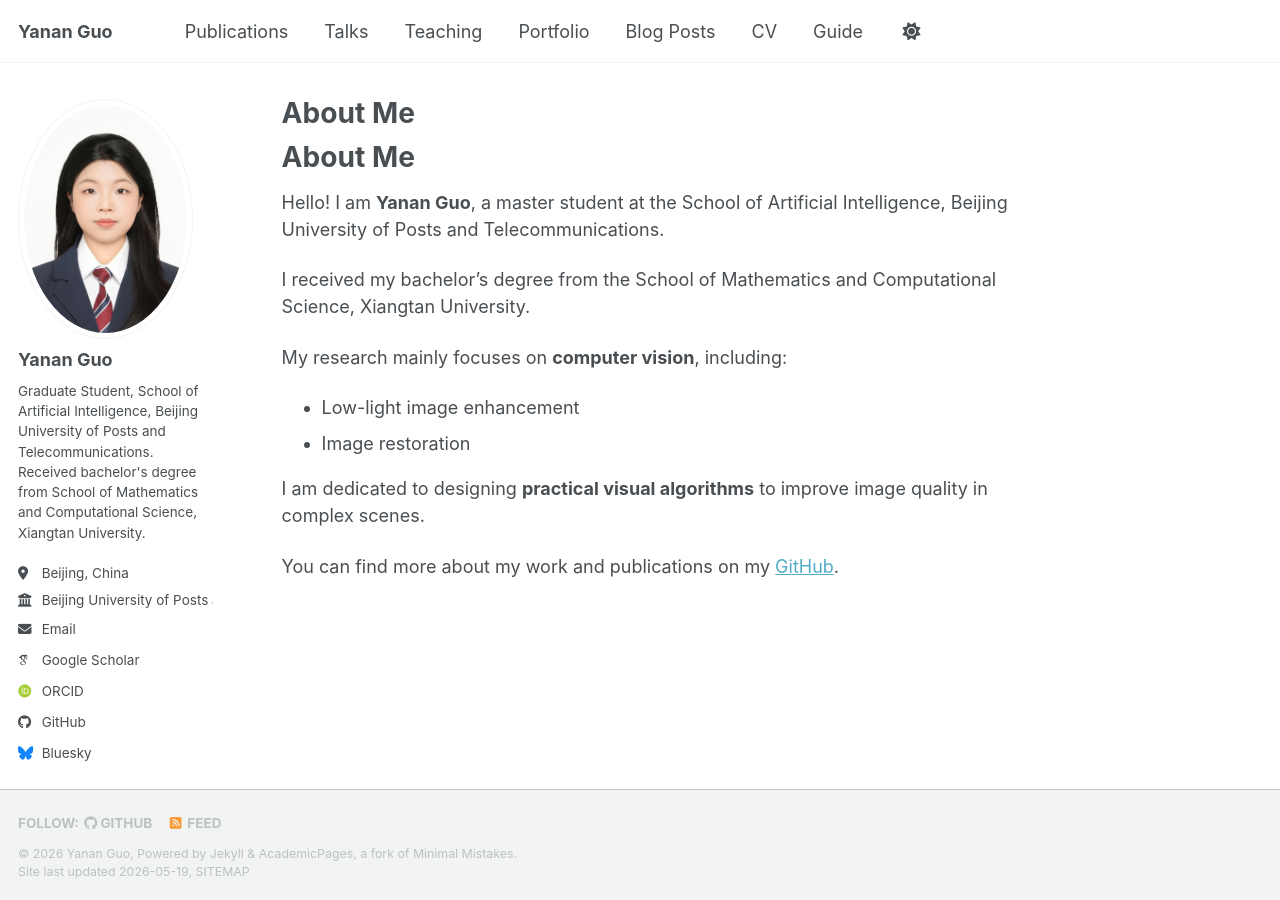
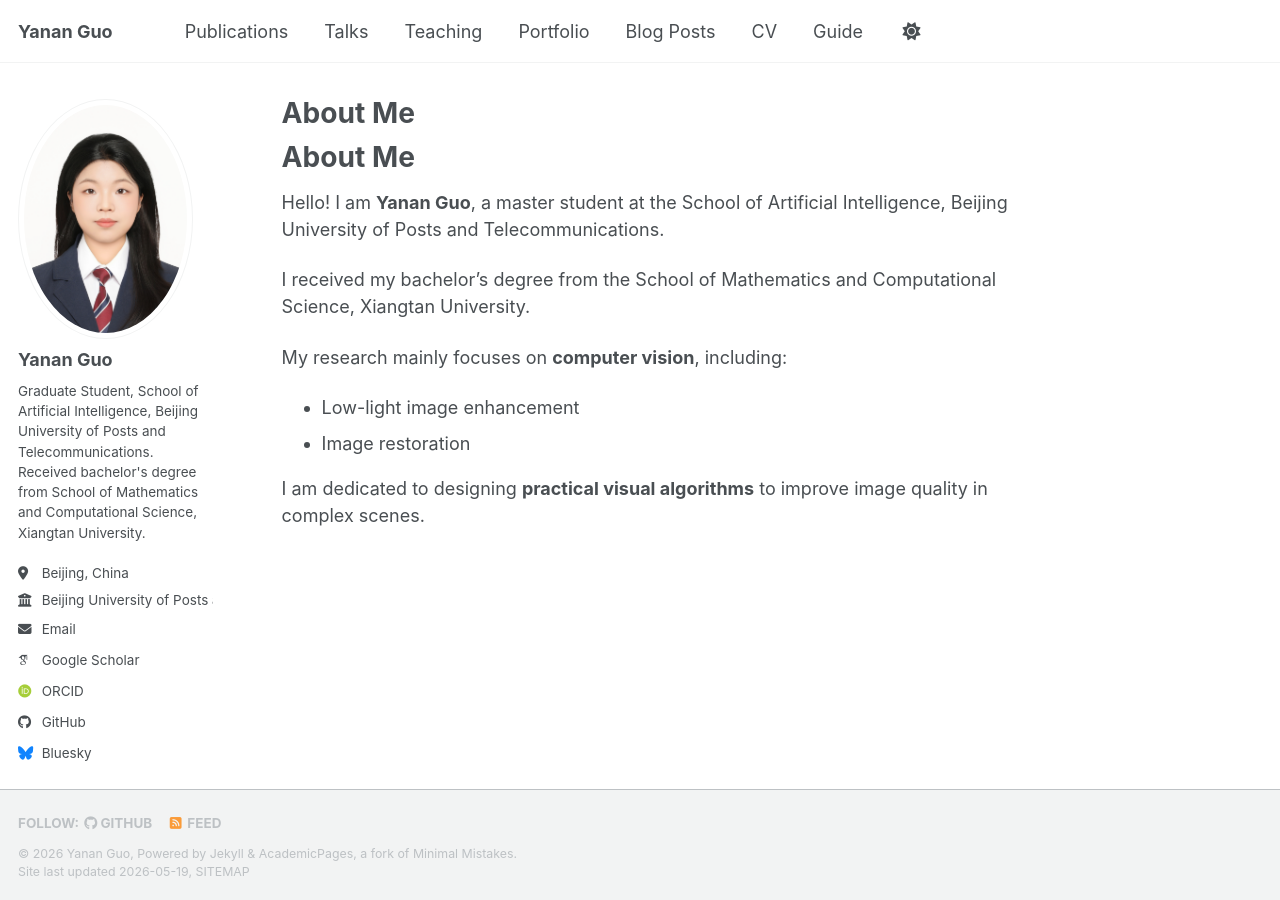
Before and after one commit to gyniy/gyniy.github.io, a Jekyll site: the page built from _pages/about.md, in a window 1280 px wide. Built offline with Jekyll 4.4.1, drawn with Linux system fonts in a browser that asks for light colours; some web fonts are replaced; a script bundle is joined from its source files by our own code; library files that are not in the unit come from our copies.

Commit message:
Update about.md

```diff
--- a/_pages/about.md
+++ b/_pages/about.md
@@ -16,5 +16,3 @@ My research mainly focuses on **computer vision**, including:
 - Image restoration
 
 I am dedicated to designing **practical visual algorithms** to improve image quality in complex scenes.
-
-You can find more about my work and publications on my [GitHub](https://github.com/yourusername).
```
